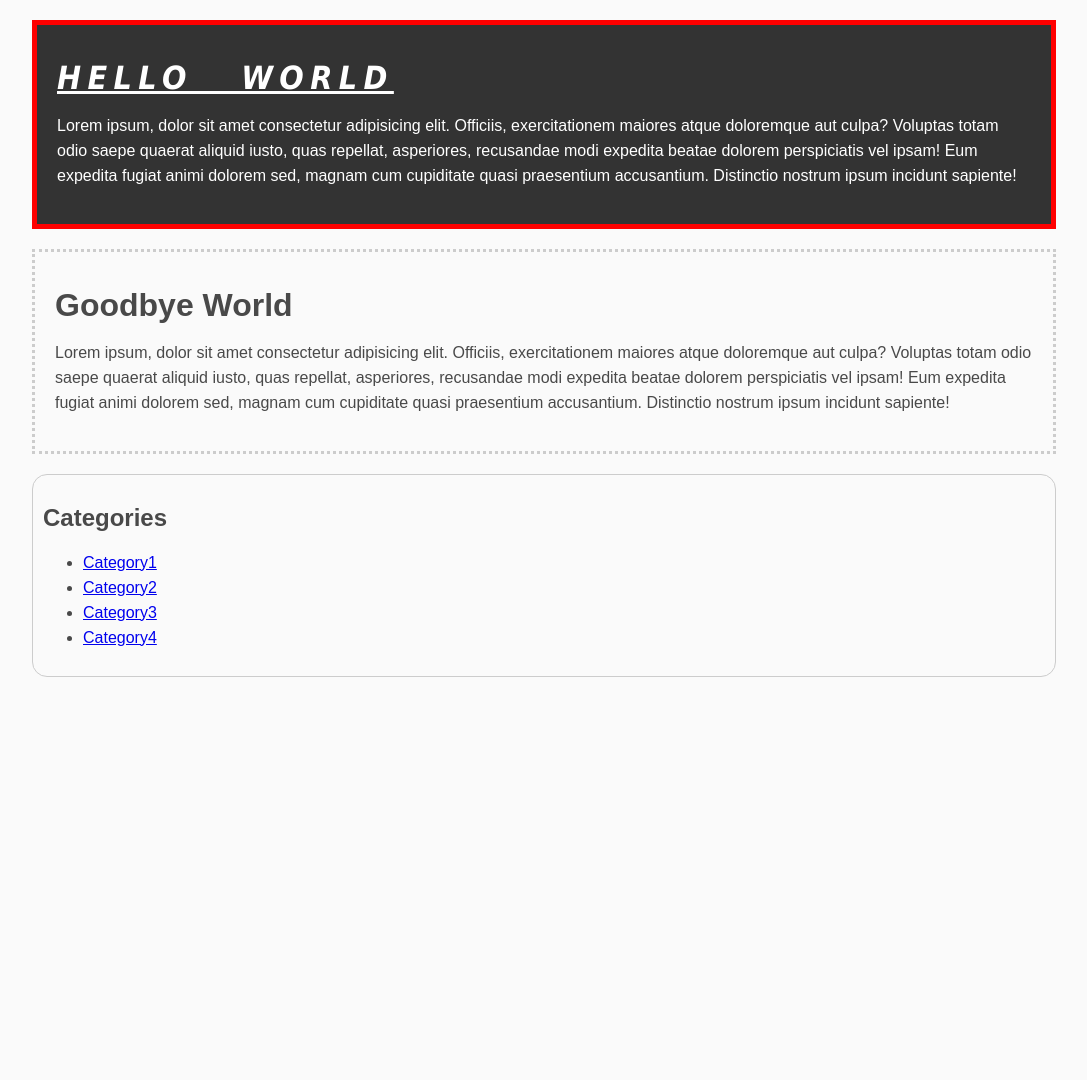
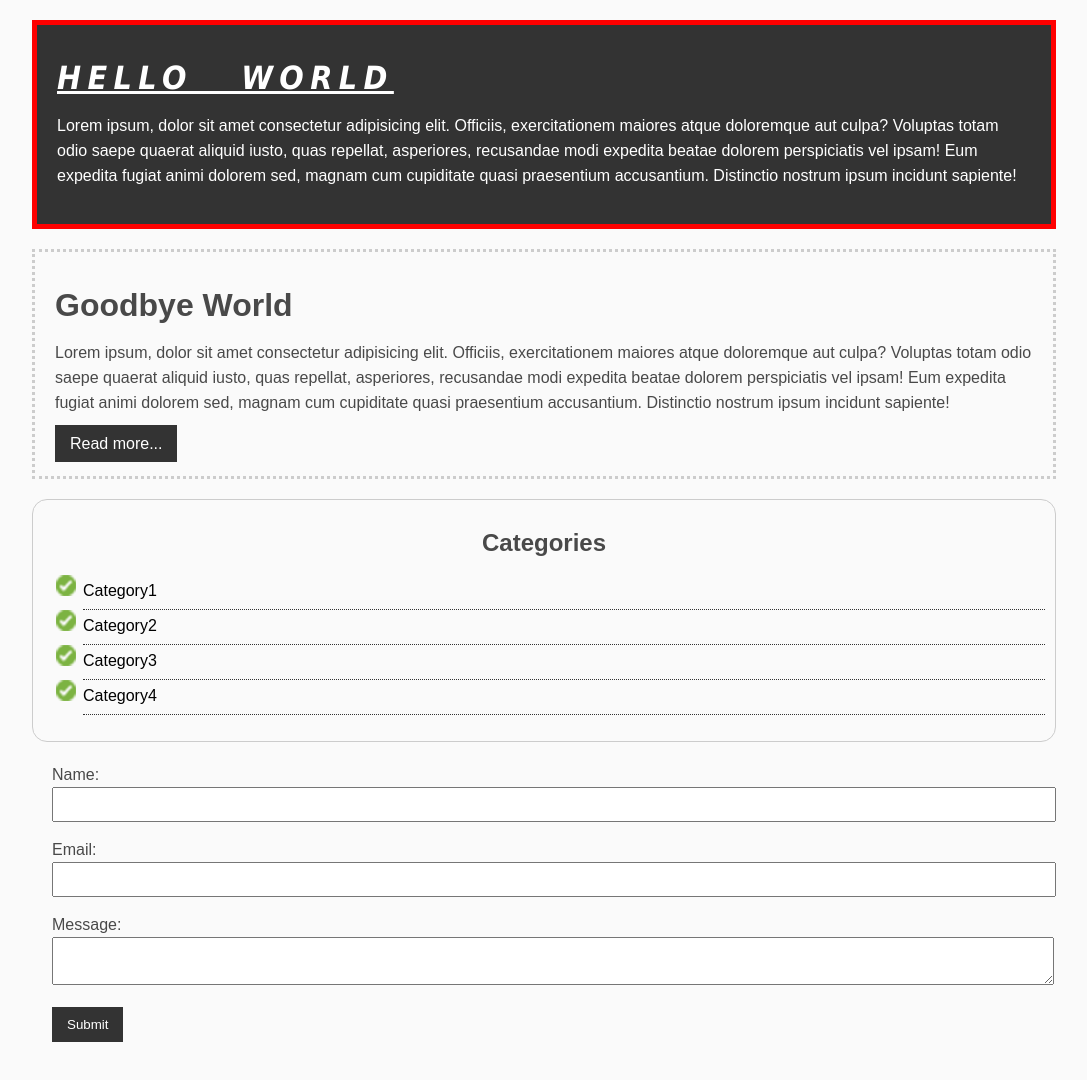
Before and after one commit to AMS-EDU/WebDevPractice, a plain HTML site: page HTML/index1.html in a window 1280 px wide. Shown: the whole page, without its empty margins (96-1183 px from the left). Before the commit the page ends 800 px from the top, so only its background shows below. Drawn offline with Linux system fonts and the light colour scheme.

Commit message:
Hover, Visited, lass in CSS

```diff
--- a/HTML/CSS/style.css
+++ b/HTML/CSS/style.css
@@ -16,9 +16,34 @@ body{
     margin: 0;
 }
 
+a {
+    text-decoration: none;
+    color: black;
+}
+
+a:hover {
+    color: red;
+}
+
+a:active {
+    color:greenyellow;
+}
+
 .container{
     width: 80%;
     margin: auto;
+}
+
+.button {
+    background-color: #333;
+    color: #fff;
+    padding: 10px 15px;
+    border: none;
+}
+
+.button:hover {
+    background-color: red;
+    color: white;
 }
 
 .box-1{
@@ -58,3 +83,35 @@ body{
     padding: 10px;
     border-radius: 15px;
 }
+
+.categories h2 {
+    text-align: center;
+}
+
+.categories ul {
+    padding: 40;
+    list-style: circle;
+}
+
+.categories li {
+    padding-bottom: 6px;
+    border-bottom: dotted 1px #333;
+    list-style-image: url('../images/check.png');
+}
+
+.my-form {
+    padding: 20px;
+}
+
+.my-form .form-group {
+    padding-bottom: 15px;
+}
+
+.my-form label {
+    display: block;
+}
+
+.my-form input[type="text"], .my-form textarea {
+    padding: 8px;
+    width: 100%;
+}
--- a/HTML/index1.html
+++ b/HTML/index1.html
@@ -13,6 +13,7 @@
         <div class="box-2">
             <h1>Goodbye World</h1>
             <p>Lorem ipsum, dolor sit amet consectetur adipisicing elit. Officiis, exercitationem maiores atque doloremque aut culpa? Voluptas totam odio saepe quaerat aliquid iusto, quas repellat, asperiores, recusandae modi expedita beatae dolorem perspiciatis vel ipsam! Eum expedita fugiat animi dolorem sed, magnam cum cupiditate quasi praesentium accusantium. Distinctio nostrum ipsum incidunt sapiente!</p>
+            <a class="button" href="">Read more...</a>
         </div>
 
         <div class="categories">
@@ -24,6 +25,28 @@
                 <li><a href="#">Category4</a></li>
             </ul>
         </div>
+
+        <form class="my-form">
+            <div class="form-group">
+                <label>Name: </label>
+                <input type="text" name="name">
+            </div>
+
+            <div class="form-group">
+                <label>Email: </label>
+                <input type="text" name="email">
+            </div>
+
+            <div class="form-group">
+                <label>Message: </label>
+                <textarea name="message"></textarea>
+            </div>
+            <input class="button" type="submit" value="Submit" name="">
+        </form>
+    </div> <!-- ./Container -->
+
+    <div style="margin-top: 200px;">
+
     </div>
 </body>
 </html>
```
Also changed, not shown: HTML/Images/check.png (added).
